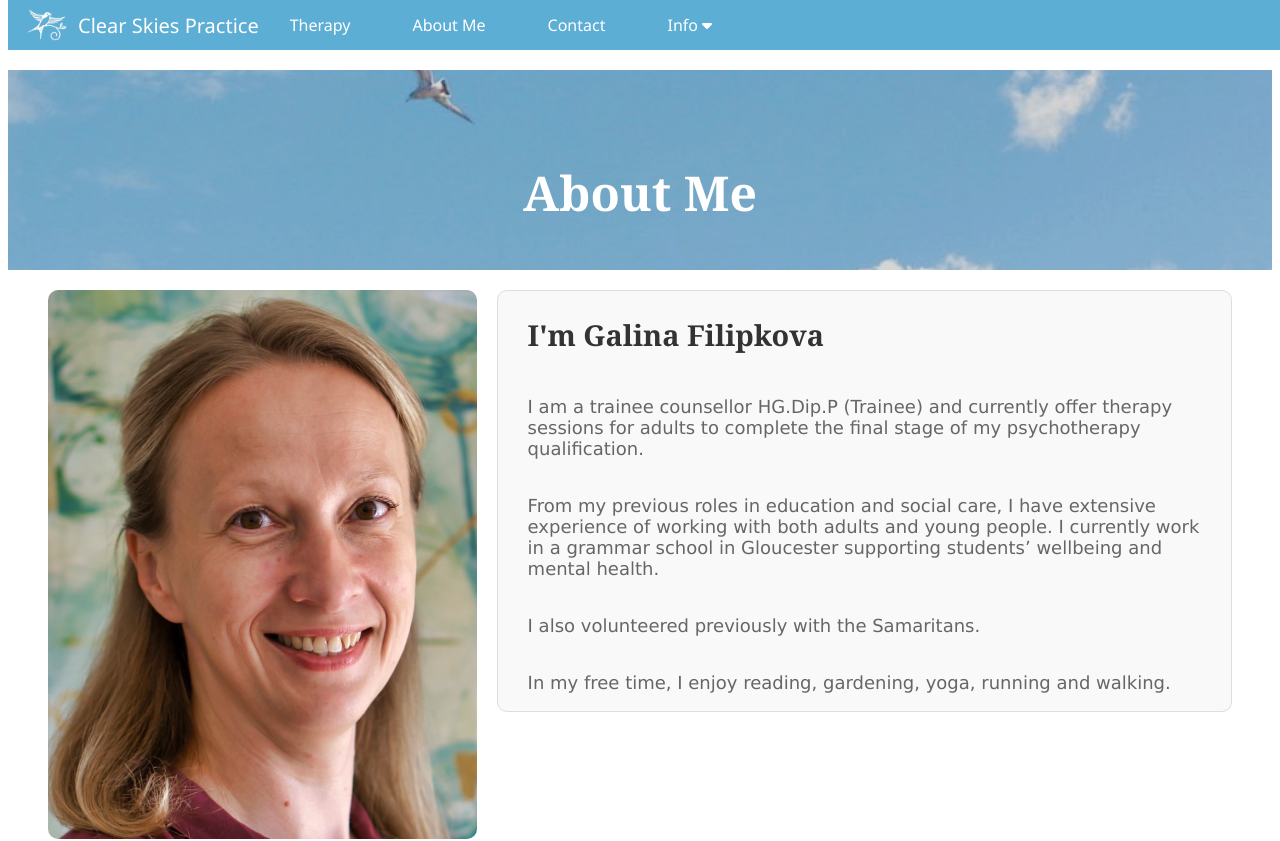
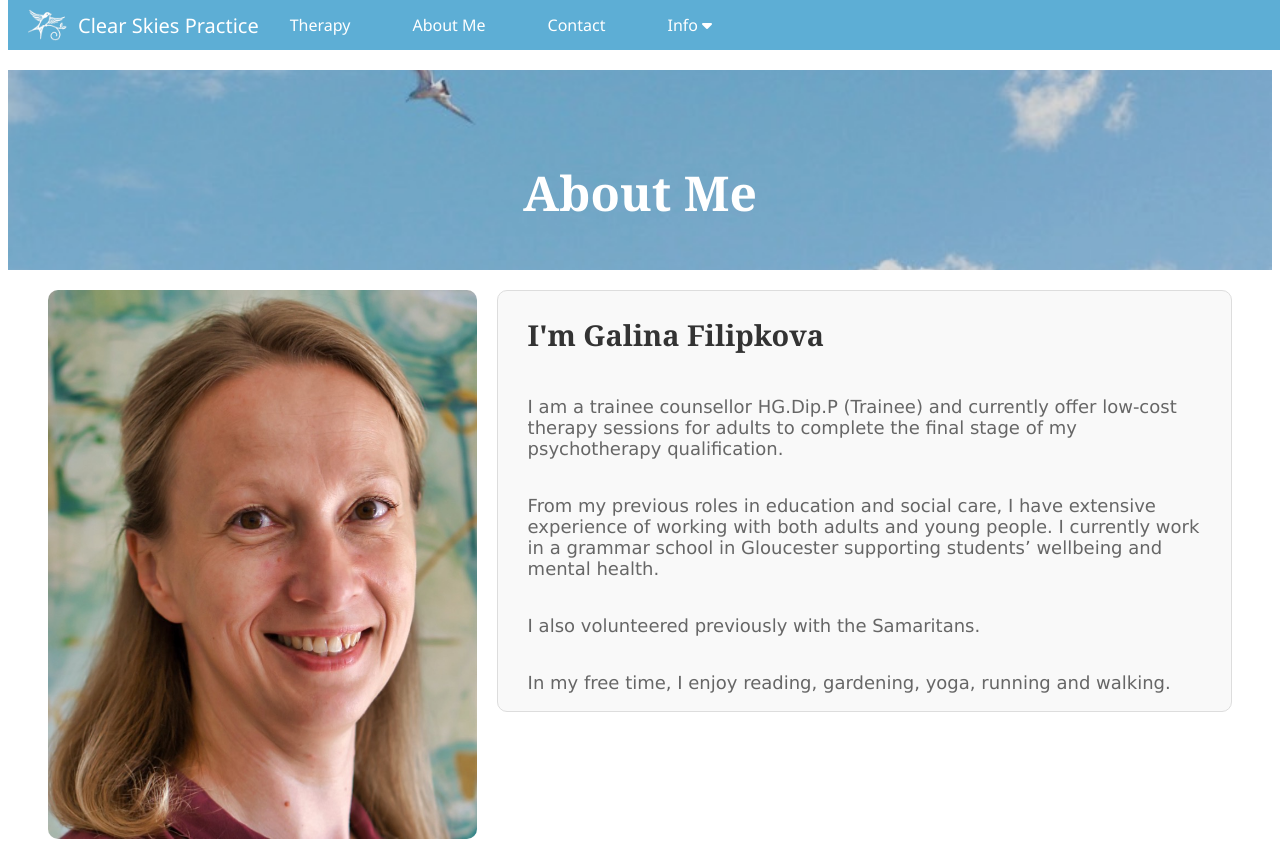
Before and after one commit to MikeForde/cstestvuejs, a Vue app: page /about-me in a window 1280 px wide. Shown: the top 841 px of the page. Built offline with nearby package versions, Linux system fonts and the light colour scheme.

Commit message:
About low cost

```diff
--- a/src/components/AboutMePage.vue
+++ b/src/components/AboutMePage.vue
@@ -13,7 +13,7 @@
         </div>
         <div class="about-me-info info-card">
           <h2>I'm Galina Filipkova</h2>
-          <p>I am a trainee counsellor HG.Dip.P (Trainee) and currently offer therapy sessions for adults to complete the final stage of my psychotherapy qualification.</p>
+          <p>I am a trainee counsellor HG.Dip.P (Trainee) and currently offer low-cost therapy sessions for adults to complete the final stage of my psychotherapy qualification.</p>
           <p>From my previous roles in education and social care, I have extensive experience of working with both adults and young people. I currently work in a grammar school in Gloucester supporting students’ wellbeing and mental health.</p>
           <p>I also volunteered previously with the Samaritans.</p>
           <p>In my free time, I enjoy reading, gardening, yoga, running and walking.</p>
```
